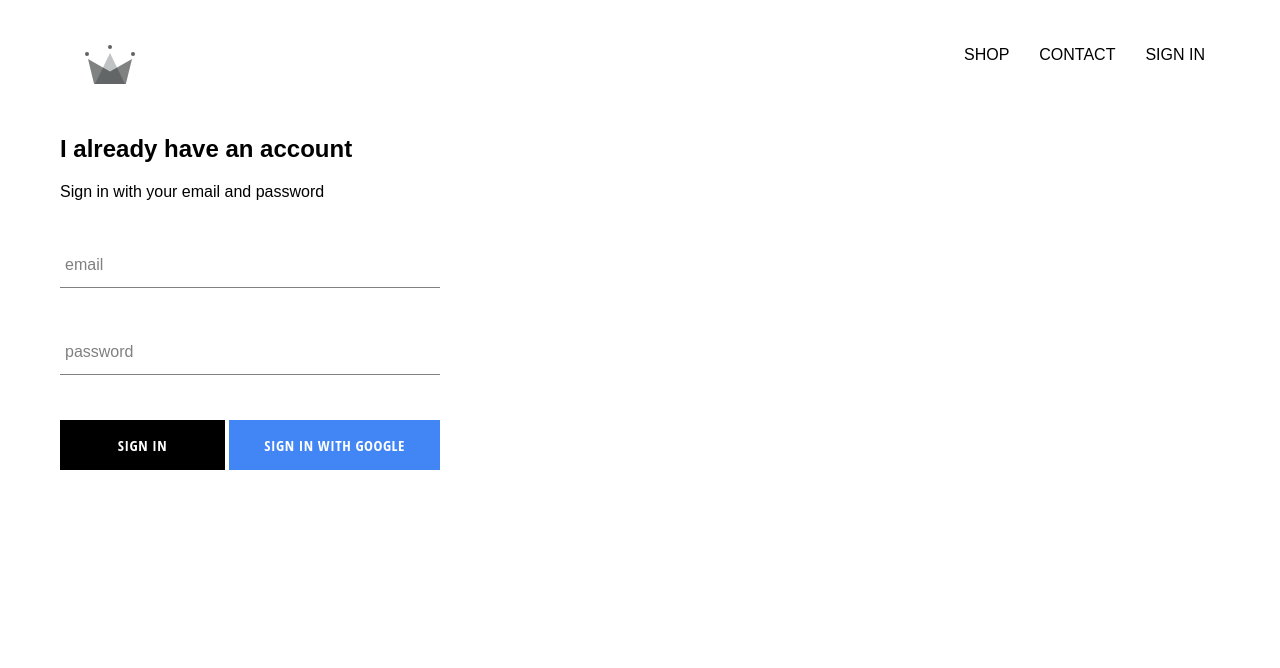
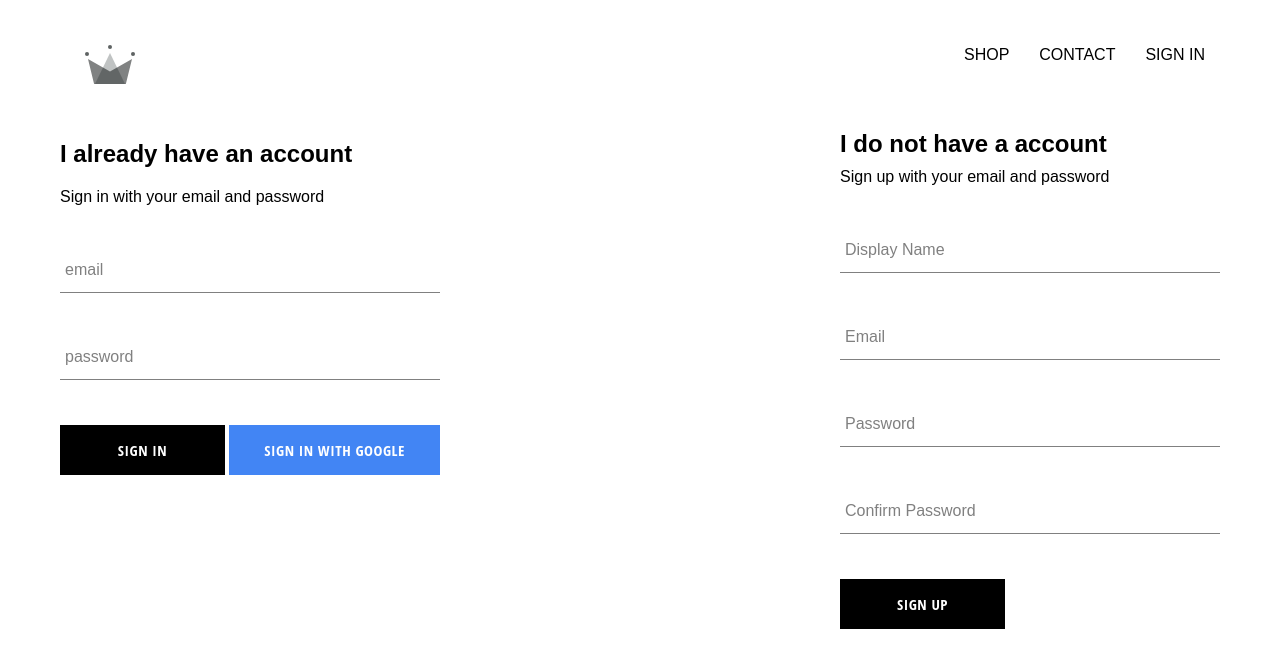
Before and after one commit to vivianha33/crwn-clothing, a React (Create React App) app: page /signIn in a window 1280 px wide. Shown: the top 668 px of the page. Built offline with nearby package versions, Linux system fonts and the light colour scheme; no server answers.

Commit message:
implemented firebase utils, included ability to store authenticated users into our firestore database

```diff
--- a/src/App.js
+++ b/src/App.js
@@ -7,7 +7,7 @@
 import ShopPage from './pages/shop/shop.component.jsx';
 import SignInAndSignUpPage from './pages/sign-in-and-sign-up/sign-in-and-sign-up.component.jsx'
 import Header from './components/header/header.component.jsx';
-import {auth} from './firebase/firebase.utils';
+import {auth, createUserProfileDocument} from './firebase/firebase.utils';
 
 class App extends React.Component{
 
@@ -22,9 +22,33 @@
   unsubscribeFromAuth = null
 
   componentDidMount(){
-    this.unsubscribeFromAuth = auth.onAuthStateChanged(user =>{
-      this.setState({currentUser: user});
-      console.log(user);
+    this.unsubscribeFromAuth = auth.onAuthStateChanged(async userAuth =>{
+      //if we're signing in
+      if(userAuth){
+        const userRef = await createUserProfileDocument(userAuth);
+
+        //checking if snapshot has changed, probably won't because we won't ever update user in our code
+        //momment it instantiates it will send us a snapshot representing the data in our db
+        userRef.onSnapshot(snapShot => {
+          //.data gives us the properties
+          //creates new object that has id and properties
+          this.setState({
+            currentUser:{
+              id: snapShot.id,
+              ...snapShot.data()
+            }
+          },
+            () => {
+              console.log(this.state);
+            }
+          )
+        });
+        console.log(this.state);
+      }
+      //if we're signing out, this sets currentUser to null
+      else{
+        this.setState({currentUser: userAuth});
+      }
     })
   }
 
--- /dev/null
+++ b/src/components/sign-up/sign-up.component.jsx
@@ -0,0 +1,106 @@
+import React from 'react';
+
+import FormInput from '../form-input/form-input.component'
+import CustomButton from '../custom-button/custom-button.component'
+
+import {auth, createUserProfileDocument } from '../../firebase/firebase.utils'
+
+import './sign-up.styles.scss';
+
+class SignUp extends React.Component{
+    constructor(){
+        super();
+
+        this.state = {
+            displayName: '',
+            email: '',
+            password: '',
+            confirmPassword:''
+        }
+    }
+
+    //similar to app js google authentication
+    handleSubmit = async event =>{
+        event.preventDefault();
+
+        const{displayName, email, password, confirmPassword} = this.state;
+
+        if(password !== confirmPassword){
+            alert("passwords don't match");
+            return;
+        }
+
+        try{
+            const {user} = await auth.createUserWithEmailAndPassword(email, password);
+
+            await createUserProfileDocument(user, {displayName});
+
+            //if everything succeeds (wait for createUserProfileDocument to finish and when it does
+            //set the state to initial state where everything is empty
+            this.setState({
+                displayName: '',
+                email: '',
+                password: '',
+                confirmPassword:''
+            })
+
+        } catch (error){
+            console.error(error);
+        }
+
+    }
+
+    handleChange = event => {
+        const { name, value } = event.target;
+
+        this.setState({[name]: value});
+    }
+
+    render(){
+        const {displayName, email, password, confirmPassword} = this.state;
+        return(
+            <div className = 'sign-up'>
+                <h2 className = 'title'> I do not have a account</h2>
+                <span> Sign up with your email and password</span>
+                <form className = 'sign-up-form' onSubmit = {this.handleSubmit}>
+                    <FormInput
+                        type = 'text'
+                        name = 'displayName'
+                        value = {displayName}
+                        onChange = {this.handleChange}
+                        label = 'Display Name'
+                        requried
+                    />
+
+                    <FormInput
+                        type = 'email'
+                        name = 'email'
+                        value = {email}
+                        onChange = {this.handleChange}
+                        label = 'Email'
+                        requried
+                    />
+                    <FormInput
+                        type = 'password'
+                        name = 'password'
+                        value = {password}
+                        onChange = {this.handleChange}
+                        label = 'Password'
+                        requried
+                    />
+                    <FormInput
+                        type = 'password'
+                        name = 'confirmPassword'
+                        value = {confirmPassword}
+                        onChange = {this.handleChange}
+                        label = 'Confirm Password'
+                        requried
+                    />
+                    <CustomButton type ='submit'>Sign Up</CustomButton>
+                </form>
+            </div>
+        )
+    }
+}
+
+export default SignUp;
--- /dev/null
+++ b/src/components/sign-up/sign-up.styles.scss
@@ -0,0 +1,9 @@
+.sign-up{
+    display: flex;
+    flex-direction: column;
+    width: 380px;
+
+    .title{
+        margin: 10px 0;
+    }
+}
--- a/src/firebase/firebase.utils.js
+++ b/src/firebase/firebase.utils.js
@@ -14,6 +14,37 @@
     measurementId: "G-VJQVVELKWD"
   };
 
+  export const createUserProfileDocument = async (userAuth, additionalData) => {
+    //returns if we're signing out, this only runs when we sign in
+    if (!userAuth) return;
+
+    const userRef = firestore.doc(`users/${userAuth.uid}`);
+
+    const snapShot = await userRef.get();
+
+    console.log(snapShot);
+
+    //checks if data already exsists
+    if(!snapShot.exists){
+      const { displayName, email } = userAuth;
+      const createdAt = new Date();
+
+      //creates snapshot/data
+      try{
+        await userRef.set({
+          displayName,
+          email,
+          createdAt,
+          ...additionalData
+        });
+      }catch (error){
+        console.log('error creating user', error.message);
+      }
+    }
+
+    return userRef;
+  };
+
   firebase.initializeApp(config);
 
   export const auth = firebase.auth();
--- a/src/pages/sign-in-and-sign-up/sign-in-and-sign-up.component.jsx
+++ b/src/pages/sign-in-and-sign-up/sign-in-and-sign-up.component.jsx
@@ -1,13 +1,15 @@
 import React from 'react';
 
 import SignIn from '../../components/sign-in/sign-in.component';
+import SignUp from '../../components/sign-up/sign-up.component'
 
 import './sign-in-and-sign-up.styles.scss'
 
 const SignInAndSignUpPage = () => (
     <div className = 'sign-in-and-sign-up'>
         <SignIn/>
+        <SignUp/>
     </div>
-)
+);
 
 export default SignInAndSignUpPage;
--- a/src/pages/sign-in-and-sign-up/sign-in-and-sign-up.styles.scss
+++ b/src/pages/sign-in-and-sign-up/sign-in-and-sign-up.styles.scss
@@ -0,0 +1,6 @@
+.sign-in-and-sign-up{
+    width: 850 px;
+    display: flex;
+    justify-content: space-between;
+    margin: 30px auto;
+}
```
